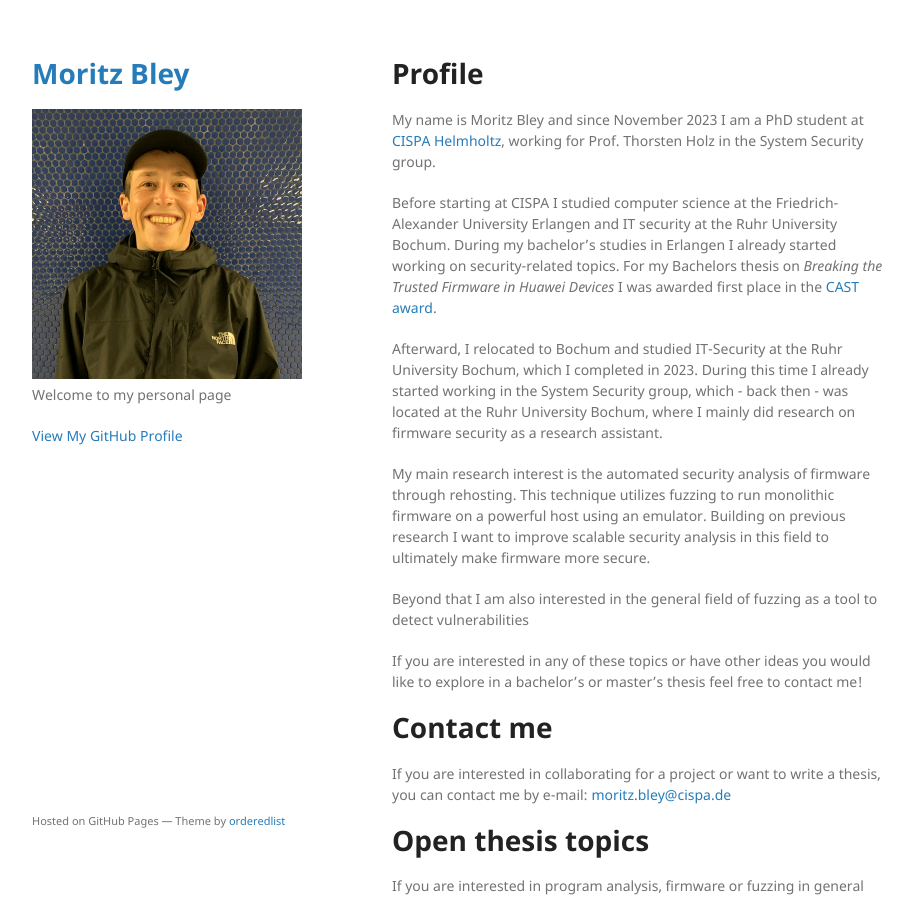
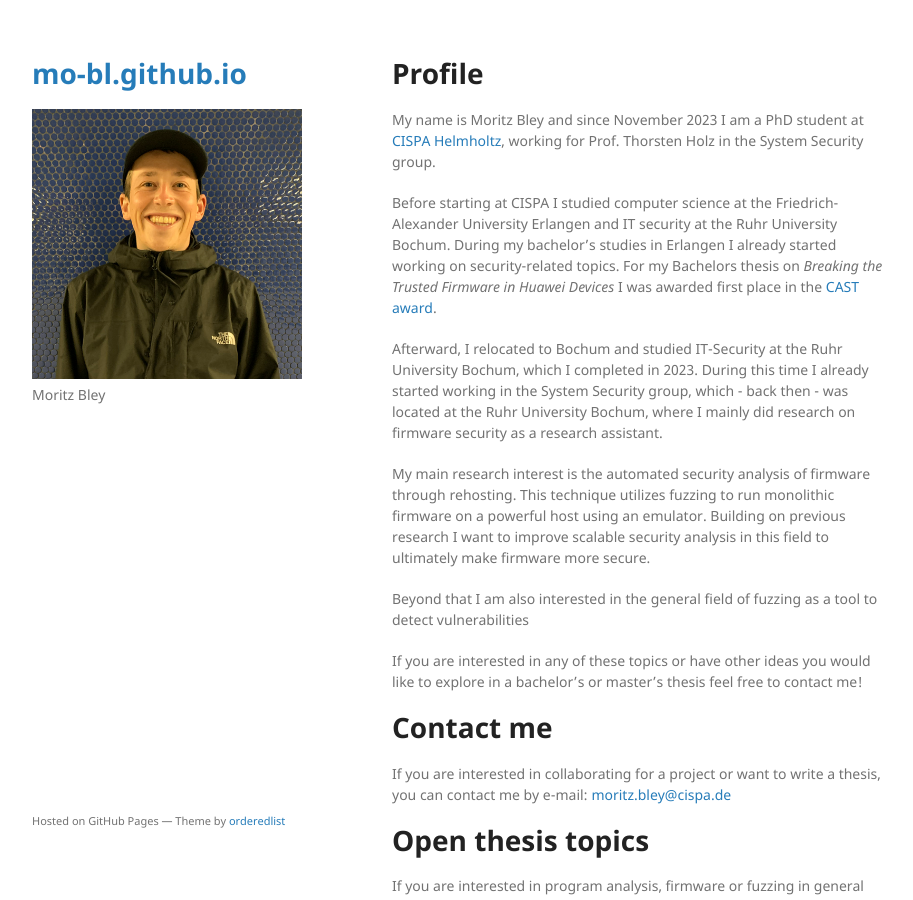
Before and after one commit to mo-bl/mo-bl.github.io, a Jekyll site: the page built from index.md, in a window 1280 px wide and 900 px high. Shown: the whole window, without its empty margins (178-1091 px from the left). Built offline with Jekyll 4.4.1, drawn with Linux system fonts in a browser that asks for light colours; our own code applies the rules of GitHub Pages for plain Markdown files.

Commit message:
updated website

```diff
--- a/_config.yml
+++ b/_config.yml
@@ -1,6 +1,8 @@
-title: Moritz Bley
+title:
 logo: /assets/img/logo.png
-description: Welcome to my personal page
+github:
+  is_user_page: false
+description: Moritz Bley
 show_downloads: false
 google_analytics:
 theme: jekyll-theme-minimal
```
